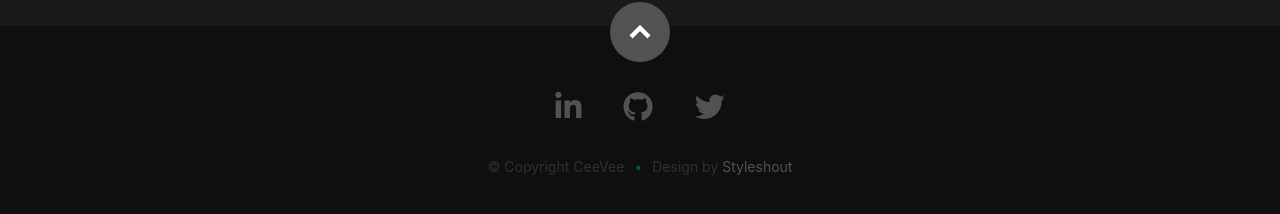
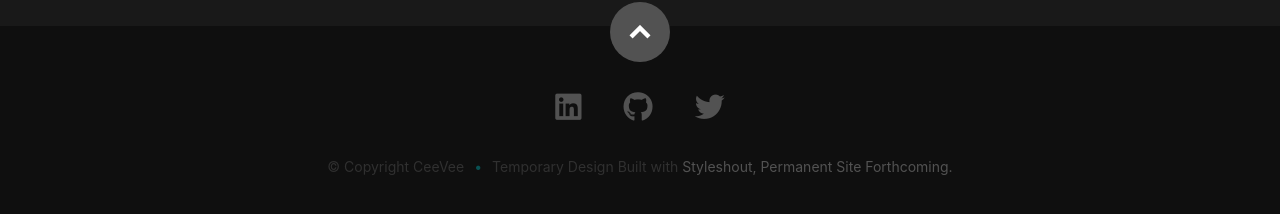
Before and after one commit to mcdudley87/portfolio-site, a React (Create React App) app: page / in a window 1280 px wide. Shown: the part 3742-3956 px from the top of the page. Built offline with nearby package versions, Linux system fonts and the light colour scheme.

Commit message:
launh commits

```diff
--- a/src/components/footer/footer.jsx
+++ b/src/components/footer/footer.jsx
@@ -8,13 +8,13 @@ export default class footer extends Component {
         <div className="row">
           <div className="twelve columns">
             <ul className="social-links">
-              <li><a href="https://www.linkedin.com/in/m-c-d-m/"><i className="fa fa-linkedin" /></a></li>
-              <li><a href="https://github.com/mcdudley87"><i className="fa fa-github" /></a></li>
-              <li><a href="https://twitter.com/M_C_D_M"><i className="fa fa-twitter" /></a></li>
+              <li><a href="https://www.linkedin.com/in/m-c-d-m/"><i className="fab fa-linkedin" /></a></li>
+              <li><a href="https://github.com/mcdudley87"><i className="fab fa-github" /></a></li>
+              <li><a href="https://twitter.com/M_C_D_M"><i className="fab fa-twitter" /></a></li>
             </ul>
             <ul className="copyright">
               <li>© Copyright CeeVee</li>
-              <li>Design by <a title="Styleshout" href="http://www.styleshout.com/">Styleshout</a></li>
+              <li>Temporary Design Built with <a title="Styleshout" href="http://www.styleshout.com/">Styleshout, Permanent Site Forthcoming.</a></li>
             </ul>
           </div>
           <div id="go-top"><a className="smoothscroll" title="Back to Top" href="#home"><i className="icon-up-open" /></a></div>
```
